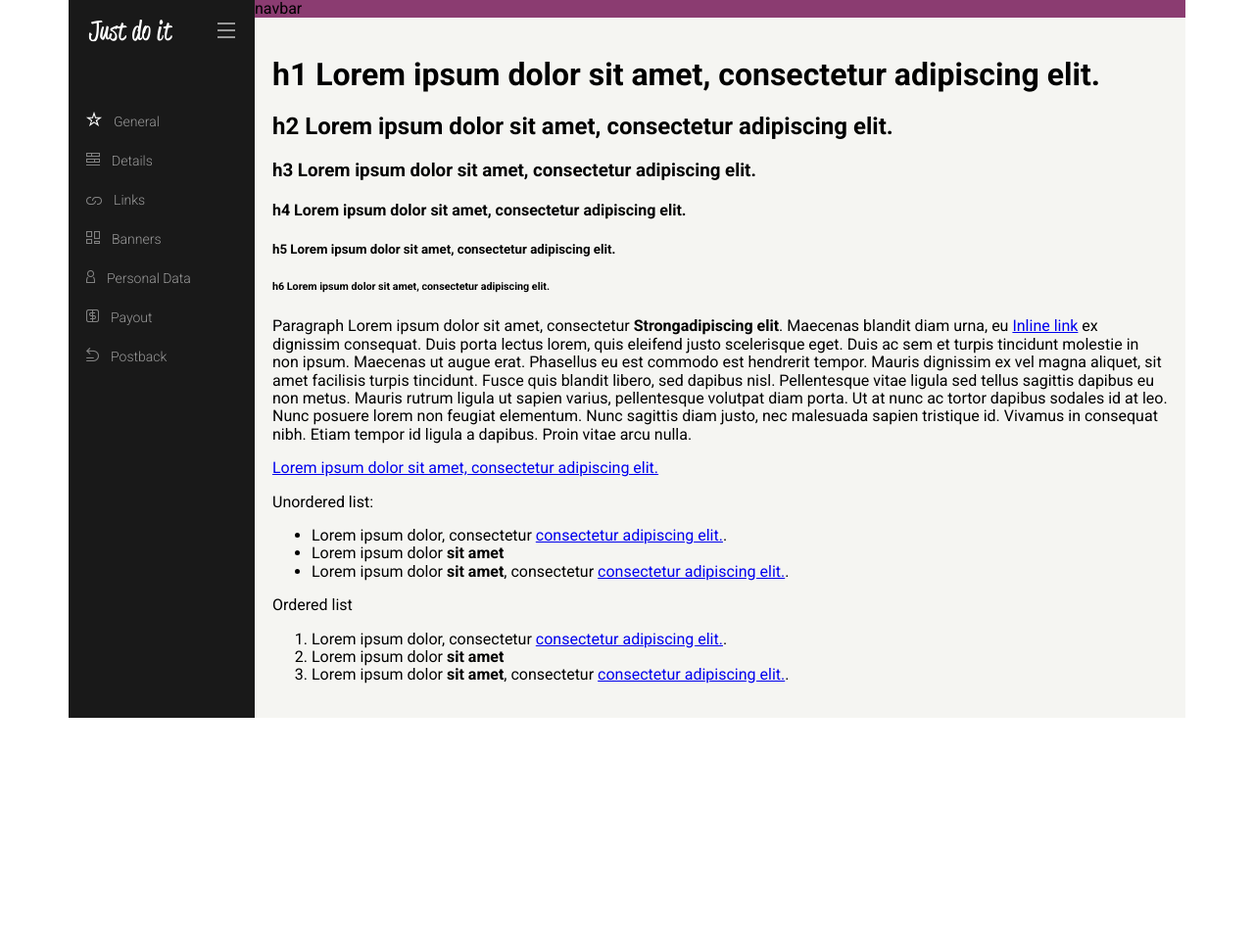
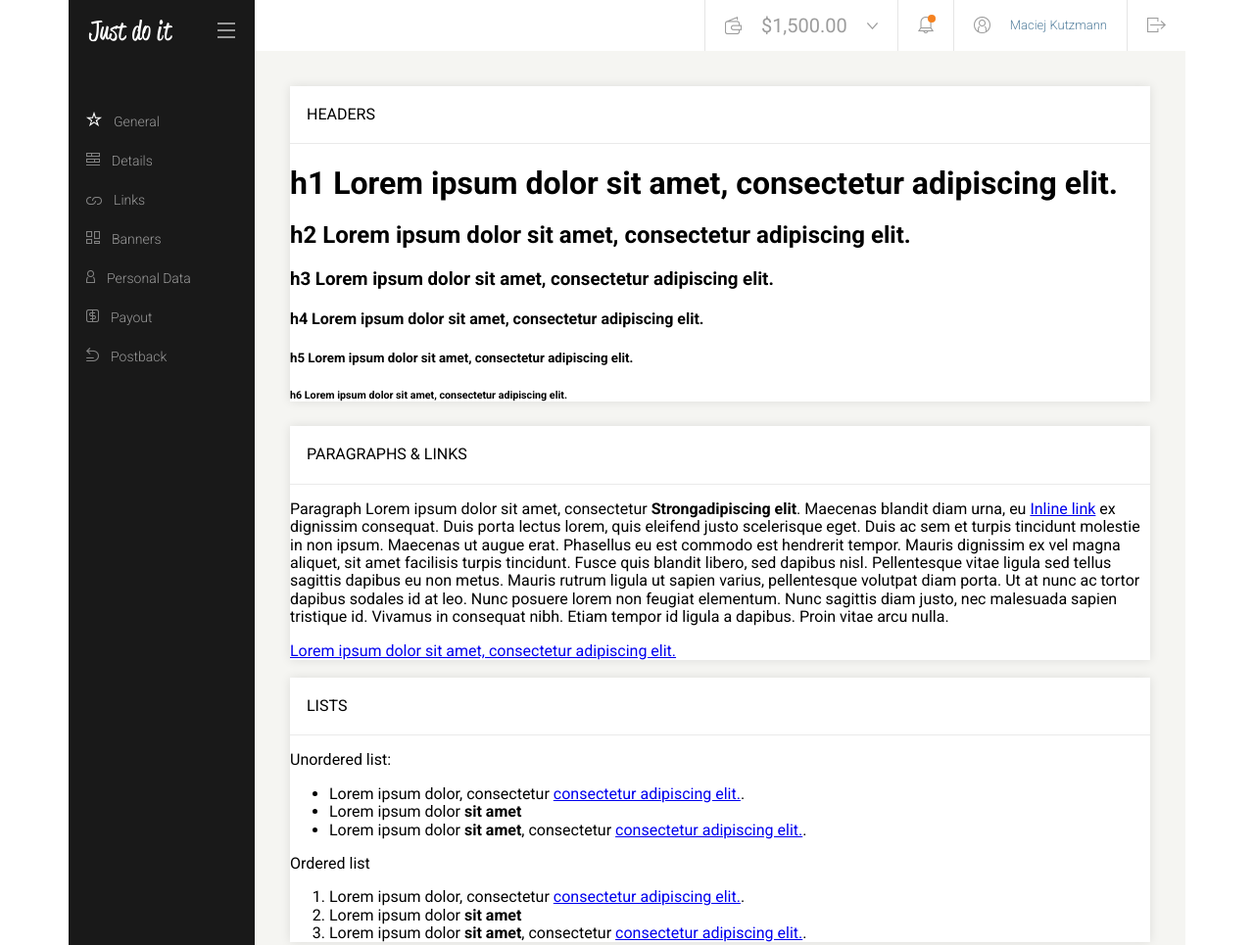
Before and after one commit to MaciejKut/admin-panel, a website: page styleguide.html in a window 1280 px wide. Shown: the top 965 px of the page at 98% size. Before the commit the page ends 800 px from the top, so only its background shows below. Drawn offline with nearby package versions, Linux system fonts and the light colour scheme; files that its build step writes are made by us from their sources.

Commit message:
Add top Nav Bar,  Section

```diff
--- a/sass/_variables.scss
+++ b/sass/_variables.scss
@@ -9,10 +9,15 @@ $bg-color-border-hover:#f58220;
 $bg-color2: #f5f5f2;
 $df-font-color: #a6a6a6;
 $aside-font-color: #999999;
-$aside-font-color-hover: #ffffff;
+$bg-color6: #ffffff;
 $bg-color3: #04ae00;
 $bg-color4: #80bfca;
 $bg-color5: #f3f3f1;
+$border-color1: #e5e5e5;
+$border-color2: #eaeaea;
+$font-color1: #56819f;
+$font-color2: #9c9c9c;
+$shadow-color: #e9e9e7;
 
 
 
@@ -24,3 +29,8 @@ $paragraph-font-size: 16px;
 
 $default-font: 'Roboto',
 sans-serif;
+
+/* visibility */
+.nonVisible {
+    display: none;
+}
--- /dev/null
+++ b/sass/components/_infobar.scss
@@ -0,0 +1,55 @@
+.infoBar ul {
+    display: flex;
+    justify-content: flex-end;
+    list-style: none;
+    margin: 0;
+    padding: 0;
+
+    li {
+        display: inline-block;
+        border-left: 1px solid $border-color1;
+        padding: 16px 20px;
+
+        span.icon {
+            align-content: center;
+
+            a {
+                padding-left: 20px;
+                text-decoration: none;
+                vertical-align: middle;
+                line-height: 1;
+            }
+
+            img {
+                vertical-align: middle;
+            }
+        }
+
+
+        &:nth-child(1)>span>a {
+            padding-left: 20px;
+            padding-right: 20px;
+            font-size: 20px;
+            font-weight: 400;
+            color: $font-color2;
+        }
+
+        &:nth-child(2)>span {
+            position: relative;
+
+        }
+
+        &:nth-child(3)>span>a {
+            font-size: 13px;
+            font-weight: 300;
+            color: $font-color1;
+
+        }
+
+        &:nth-child(4)>span>a {
+            padding-right: 0;
+            padding-left: 0;
+
+        }
+    }
+}
--- a/sass/components/_mark.scss
+++ b/sass/components/_mark.scss
@@ -0,0 +1,18 @@
+@mixin mark {
+    border-radius: 20px;
+    border: none;
+    width: 8px;
+    height: 8px;
+    background-color: rgb(233, 221, 60);
+    position: absolute;
+    top: 0;
+    right: -2px;
+
+
+}
+
+.marker {
+    @include mark;
+    background-color: $bg-color-border-hover;
+
+}
--- a/sass/sections/_aside.scss
+++ b/sass/sections/_aside.scss
@@ -59,7 +59,7 @@
                     text-decoration: none;
 
                     &:hover {
-                        color: $aside-font-color-hover;
+                        color: $bg-color6;
                     }
                 }
             }
--- a/sass/sections/_contentWrapper.scss
+++ b/sass/sections/_contentWrapper.scss
@@ -5,8 +5,9 @@
 
 
     .infoBar {
-        background-color: rgb(139, 60, 113);
+        background-color: $bg-color6;
         order: 0;
+
     }
 
     .contentWrapper {
--- /dev/null
+++ b/sass/sections/_sectionBasic.scss
@@ -0,0 +1,23 @@
+@mixin sectionBasic {
+    background: $bg-color6;
+    box-shadow: 0 0 10px rgba(0, 0, 0, 0.1);
+    margin: 18px;
+}
+
+.sectionMain {
+    @include sectionBasic;
+
+    .sectionTitle {
+        border-bottom: 1px solid $border-color2;
+
+        p {
+            margin: 0;
+            display: inline-block;
+            font-size: 16px;
+            text-transform: uppercase;
+            padding: 20px 0;
+            padding: 20px 0 20px 17px;
+        }
+
+    }
+}
--- a/sass/style.scss
+++ b/sass/style.scss
@@ -4,7 +4,9 @@
 @import "layout";
 @import 'sections/_aside.scss';
 @import 'sections/_contentWrapper.scss';
-@import 'components/mark.scss';
+@import 'components/_mark.scss';
+@import 'components/infobar';
+@import 'sections/_sectionBasic.scss';
 
 body {
     font-family: $default-font;
--- a/styleguide.html
+++ b/styleguide.html
@@ -43,12 +43,27 @@
             <div class="col-md-10">
                 <div class="mainContainer">
                     <div class="infoBar">
-                        navbar
+                        <ul>
+                            <li><span class="icon"><img src="images/icons/infobar/wallet.png" alt=""><a href="" id="walletValue">$1,500.00</a><img
+                                        src="images/icons/infobar/arrow-down.png" alt=""></span></li>
+                            <li><span class="icon">
+                                    <div id="notificationMarker" class="marker "></div><img src="images/icons/infobar/notifications.png"
+                                        alt="">
+                                </span></li>
+                            <li><span class="icon" id="notification"><img src="images/icons/infobar/profile.png" alt=""><a
+                                        href="">Maciej Kutzmann</a></span></li>
+                            <li><span class="icon"><a href=""></a><img src="images/icons/infobar/exit.png" alt=""></a></span></li>
+
+                        </ul>
                     </div>
                     <div class="content">
                         <div class="row">
 
                             <div class="contentWrapper">
+                                <section class="sectionMain">
+                                    <div class="sectionTitle">
+                                        <p>Headers</p>
+                                    </div>
 
                                     <h1> h1 Lorem ipsum dolor sit amet, consectetur adipiscing elit.</h1>
                                     <h2>h2 Lorem ipsum dolor sit amet, consectetur adipiscing elit.</h2>
@@ -56,18 +71,27 @@
                                     <h4>h4 Lorem ipsum dolor sit amet, consectetur adipiscing elit.</h4>
                                     <h5>h5 Lorem ipsum dolor sit amet, consectetur adipiscing elit.</h5>
                                     <h6>h6 Lorem ipsum dolor sit amet, consectetur adipiscing elit.</h6>
+                                </section>
+
+                                <section class="sectionMain">
+                                    <div class="sectionTitle">
+                                        <p>Paragraphs & links</p>
+                                    </div>
                                     <p>Paragraph Lorem ipsum dolor sit amet, consectetur <strong> Strongadipiscing elit</strong>.
+
                                         Maecenas
                                         blandit
                                         diam
                                         urna, eu <a href="#">Inline link</a>
-                                    ex dignissim consequat. Duis porta lectus lorem, quis eleifend justo scelerisque
+                                        ex dignissim consequat. Duis porta lectus lorem, quis eleifend justo
+                                        scelerisque
                                         eget. Duis
                                         ac
                                         sem
                                         et
                                         turpis
-                                    tincidunt molestie in non ipsum. Maecenas ut augue erat. Phasellus eu est commodo
+                                        tincidunt molestie in non ipsum. Maecenas ut augue erat. Phasellus eu est
+                                        commodo
                                         est
                                         hendrerit
                                         tempor.
@@ -78,17 +102,20 @@
                                         sed
                                         dapibus
                                         nisl.
-                                    Pellentesque vitae ligula sed tellus sagittis dapibus eu non metus. Mauris rutrum
+                                        Pellentesque vitae ligula sed tellus sagittis dapibus eu non metus. Mauris
+                                        rutrum
                                         ligula ut
                                         sapien
                                         varius,
-                                    pellentesque volutpat diam porta. Ut at nunc ac tortor dapibus sodales id at leo.
+                                        pellentesque volutpat diam porta. Ut at nunc ac tortor dapibus sodales id at
+                                        leo.
                                         Nunc
                                         posuere
                                         lorem
                                         non
                                         feugiat
-                                    elementum. Nunc sagittis diam justo, nec malesuada sapien tristique id. Vivamus in
+                                        elementum. Nunc sagittis diam justo, nec malesuada sapien tristique id. Vivamus
+                                        in
                                         consequat
                                         nibh.
                                         Etiam
@@ -96,6 +123,12 @@
                                         id
                                         ligula a dapibus. Proin vitae arcu nulla.</p>
                                     <a href="#">Lorem ipsum dolor sit amet, consectetur adipiscing elit.</a>
+                                </section>
+
+                                <section class="sectionMain">
+                                    <div class="sectionTitle">
+                                        <p>Lists</p>
+                                    </div>
                                     <p>Unordered list: </p>
                                     <ul>
                                         <li>Lorem ipsum dolor, consectetur <a href="#">consectetur adipiscing elit.</a>.</li>
@@ -112,6 +145,7 @@
                                                 adipiscing
                                                 elit.</a>.</li>
                                     </ol>
+                                </section>
                             </div>
                         </div>
                     </div>
```
Also changed, not shown: images/icons/infobar/arrow-down.png (added), images/icons/infobar/exit.png (added), images/icons/infobar/notifications.png (added), images/icons/infobar/profile.png (added), images/icons/infobar/wallet.png (added). Lines whose indentation alone changed are shown as unchanged.
